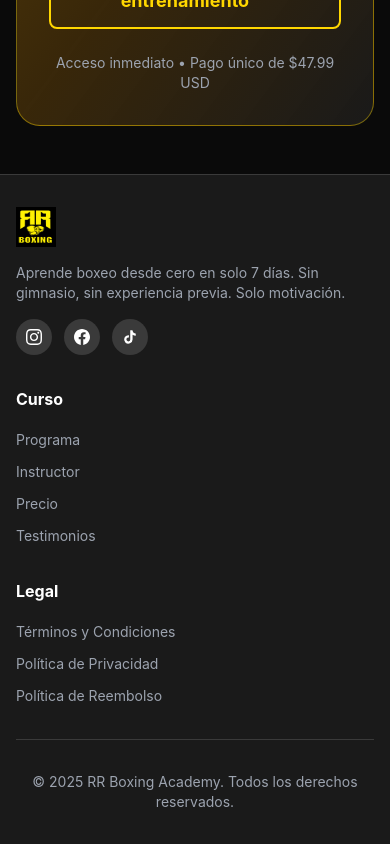
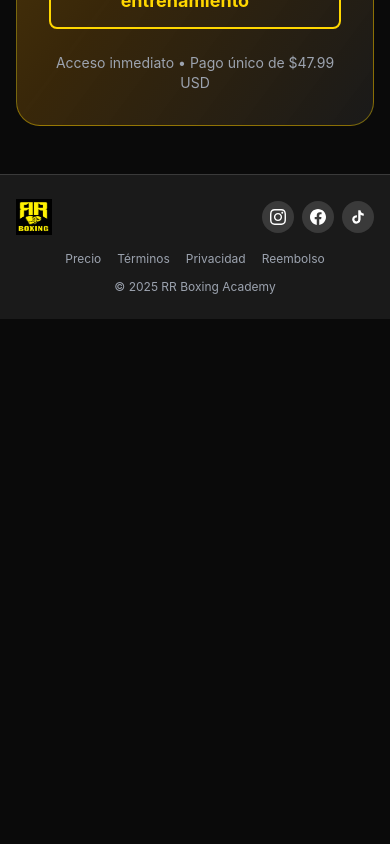
Before and after one commit to diegorf2607/RR-Boxing, a Next.js app: page / in a window 390 px wide. Shown: the part 6755-7599 px from the top of the page. After the commit the page ends 7074 px from the top, so only its background shows below. Built offline with nearby package versions, Linux system fonts and the light colour scheme.

Commit message:
style: compact footer for mobile

```diff
--- a/components/Footer.tsx
+++ b/components/Footer.tsx
@@ -3,12 +3,54 @@ import Image from 'next/image'
 
 export default function Footer() {
   return (
-    <footer className="bg-dark-100 border-t border-dark-300 py-8 md:py-12">
+    <footer className="bg-dark-100 border-t border-dark-300 py-6 md:py-12">
       <div className="container mx-auto px-4">
-        <div className="grid grid-cols-1 md:grid-cols-4 gap-8 mb-8">
+        {/* Mobile: Simple compact footer */}
+        <div className="md:hidden">
+          <div className="flex items-center justify-between mb-4">
+            <Image
+              src="/rr-boxing-logo.png"
+              alt="RR Boxing"
+              width={36}
+              height={36}
+              className="w-9 h-9"
+            />
+            {/* Social Icons */}
+            <div className="flex gap-2">
+              <Link href="https://instagram.com/rrboxingperu" target="_blank" className="w-8 h-8 bg-dark-300 rounded-full flex items-center justify-center">
+                <svg className="w-4 h-4" viewBox="0 0 24 24" fill="currentColor">
+                  <path d="M12 2.163c3.204 0 3.584.012 4.85.07 3.252.148 4.771 1.691 4.919 4.919.058 1.265.069 1.645.069 4.849 0 3.205-.012 3.584-.069 4.849-.149 3.225-1.664 4.771-4.919 4.919-1.266.058-1.644.07-4.85.07-3.204 0-3.584-.012-4.849-.07-3.26-.149-4.771-1.699-4.919-4.92-.058-1.265-.07-1.644-.07-4.849 0-3.204.013-3.583.07-4.849.149-3.227 1.664-4.771 4.919-4.919 1.266-.057 1.645-.069 4.849-.069zm0-2.163c-3.259 0-3.667.014-4.947.072-4.358.2-6.78 2.618-6.98 6.98-.059 1.281-.073 1.689-.073 4.948 0 3.259.014 3.668.072 4.948.2 4.358 2.618 6.78 6.98 6.98 1.281.058 1.689.072 4.948.072 3.259 0 3.668-.014 4.948-.072 4.354-.2 6.782-2.618 6.979-6.98.059-1.28.073-1.689.073-4.948 0-3.259-.014-3.667-.072-4.947-.196-4.354-2.617-6.78-6.979-6.98-1.281-.059-1.69-.073-4.949-.073zm0 5.838c-3.403 0-6.162 2.759-6.162 6.162s2.759 6.163 6.162 6.163 6.162-2.759 6.162-6.163c0-3.403-2.759-6.162-6.162-6.162zm0 10.162c-2.209 0-4-1.79-4-4 0-2.209 1.791-4 4-4s4 1.791 4 4c0 2.21-1.791 4-4 4zm6.406-11.845c-.796 0-1.441.645-1.441 1.44s.645 1.44 1.441 1.44c.795 0 1.439-.645 1.439-1.44s-.644-1.44-1.439-1.44z" />
+                </svg>
+              </Link>
+              <Link href="https://facebook.com/rrboxingperu" target="_blank" className="w-8 h-8 bg-dark-300 rounded-full flex items-center justify-center">
+                <svg className="w-4 h-4" viewBox="0 0 24 24" fill="currentColor">
+                  <path d="M24 12.073c0-6.627-5.373-12-12-12s-12 5.373-12 12c0 5.99 4.388 10.954 10.125 11.854v-8.385H7.078v-3.47h3.047V9.43c0-3.007 1.792-4.669 4.533-4.669 1.312 0 2.686.235 2.686.235v2.953H15.83c-1.491 0-1.956.925-1.956 1.874v2.25h3.328l-.532 3.47h-2.796v8.385C19.612 23.027 24 18.062 24 12.073z" />
+                </svg>
+              </Link>
+              <Link href="https://tiktok.com/@rrboxingperu" target="_blank" className="w-8 h-8 bg-dark-300 rounded-full flex items-center justify-center">
+                <svg className="w-4 h-4" viewBox="0 0 24 24" fill="currentColor">
+                  <path d="M19.59 6.69a4.83 4.83 0 01-3.77-4.25V2h-3.45v13.67a2.89 2.89 0 01-5.2 1.74 2.89 2.89 0 012.31-4.64 2.93 2.93 0 01.88.13V9.4a6.84 6.84 0 00-1-.05A6.33 6.33 0 005 20.1a6.34 6.34 0 0010.86-4.43v-7a8.16 8.16 0 004.77 1.52v-3.4a4.85 4.85 0 01-1-.1z" />
+                </svg>
+              </Link>
+            </div>
+          </div>
+          {/* Links in row */}
+          <div className="flex flex-wrap justify-center gap-x-4 gap-y-1 text-xs text-neutral mb-3">
+            <Link href="#pricing" className="hover:text-accent">Precio</Link>
+            <Link href="/terminos" className="hover:text-accent">Términos</Link>
+            <Link href="/privacidad" className="hover:text-accent">Privacidad</Link>
+            <Link href="/reembolso" className="hover:text-accent">Reembolso</Link>
+          </div>
+          <p className="text-center text-neutral text-xs">
+            © 2025 RR Boxing Academy
+          </p>
+        </div>
+
+        {/* Desktop: Full footer */}
+        <div className="hidden md:block">
+          <div className="grid grid-cols-4 gap-8 mb-8">
             {/* Logo & Tagline */}
-          <div className="md:col-span-1">
-            {/* Logo */}
+            <div>
               <div className="flex items-center gap-2 mb-4">
                 <Image
                   src="/rr-boxing-logo.png"
@@ -21,31 +63,18 @@ export default function Footer() {
               <p className="text-neutral text-sm mb-4">
                 Aprende boxeo desde cero en solo 7 días. Sin gimnasio, sin experiencia previa. Solo motivación.
               </p>
-            {/* Social Icons */}
               <div className="flex gap-3">
-              <Link
-                href="https://instagram.com/rrboxingperu"
-                target="_blank"
-                className="w-9 h-9 bg-dark-300 hover:bg-accent hover:text-dark rounded-full flex items-center justify-center transition-colors"
-              >
+                <Link href="https://instagram.com/rrboxingperu" target="_blank" className="w-9 h-9 bg-dark-300 hover:bg-accent hover:text-dark rounded-full flex items-center justify-center transition-colors">
                   <svg className="w-4 h-4" viewBox="0 0 24 24" fill="currentColor">
                     <path d="M12 2.163c3.204 0 3.584.012 4.85.07 3.252.148 4.771 1.691 4.919 4.919.058 1.265.069 1.645.069 4.849 0 3.205-.012 3.584-.069 4.849-.149 3.225-1.664 4.771-4.919 4.919-1.266.058-1.644.07-4.85.07-3.204 0-3.584-.012-4.849-.07-3.26-.149-4.771-1.699-4.919-4.92-.058-1.265-.07-1.644-.07-4.849 0-3.204.013-3.583.07-4.849.149-3.227 1.664-4.771 4.919-4.919 1.266-.057 1.645-.069 4.849-.069zm0-2.163c-3.259 0-3.667.014-4.947.072-4.358.2-6.78 2.618-6.98 6.98-.059 1.281-.073 1.689-.073 4.948 0 3.259.014 3.668.072 4.948.2 4.358 2.618 6.78 6.98 6.98 1.281.058 1.689.072 4.948.072 3.259 0 3.668-.014 4.948-.072 4.354-.2 6.782-2.618 6.979-6.98.059-1.28.073-1.689.073-4.948 0-3.259-.014-3.667-.072-4.947-.196-4.354-2.617-6.78-6.979-6.98-1.281-.059-1.69-.073-4.949-.073zm0 5.838c-3.403 0-6.162 2.759-6.162 6.162s2.759 6.163 6.162 6.163 6.162-2.759 6.162-6.163c0-3.403-2.759-6.162-6.162-6.162zm0 10.162c-2.209 0-4-1.79-4-4 0-2.209 1.791-4 4-4s4 1.791 4 4c0 2.21-1.791 4-4 4zm6.406-11.845c-.796 0-1.441.645-1.441 1.44s.645 1.44 1.441 1.44c.795 0 1.439-.645 1.439-1.44s-.644-1.44-1.439-1.44z" />
                   </svg>
                 </Link>
-              <Link
-                href="https://facebook.com/rrboxingperu"
-                target="_blank"
-                className="w-9 h-9 bg-dark-300 hover:bg-accent hover:text-dark rounded-full flex items-center justify-center transition-colors"
-              >
+                <Link href="https://facebook.com/rrboxingperu" target="_blank" className="w-9 h-9 bg-dark-300 hover:bg-accent hover:text-dark rounded-full flex items-center justify-center transition-colors">
                   <svg className="w-4 h-4" viewBox="0 0 24 24" fill="currentColor">
                     <path d="M24 12.073c0-6.627-5.373-12-12-12s-12 5.373-12 12c0 5.99 4.388 10.954 10.125 11.854v-8.385H7.078v-3.47h3.047V9.43c0-3.007 1.792-4.669 4.533-4.669 1.312 0 2.686.235 2.686.235v2.953H15.83c-1.491 0-1.956.925-1.956 1.874v2.25h3.328l-.532 3.47h-2.796v8.385C19.612 23.027 24 18.062 24 12.073z" />
                   </svg>
                 </Link>
-              <Link
-                href="https://tiktok.com/@rrboxingperu"
-                target="_blank"
-                className="w-9 h-9 bg-dark-300 hover:bg-accent hover:text-dark rounded-full flex items-center justify-center transition-colors"
-              >
+                <Link href="https://tiktok.com/@rrboxingperu" target="_blank" className="w-9 h-9 bg-dark-300 hover:bg-accent hover:text-dark rounded-full flex items-center justify-center transition-colors">
                   <svg className="w-4 h-4" viewBox="0 0 24 24" fill="currentColor">
                     <path d="M19.59 6.69a4.83 4.83 0 01-3.77-4.25V2h-3.45v13.67a2.89 2.89 0 01-5.2 1.74 2.89 2.89 0 012.31-4.64 2.93 2.93 0 01.88.13V9.4a6.84 6.84 0 00-1-.05A6.33 6.33 0 005 20.1a6.34 6.34 0 0010.86-4.43v-7a8.16 8.16 0 004.77 1.52v-3.4a4.85 4.85 0 01-1-.1z" />
                   </svg>
@@ -53,33 +82,16 @@ export default function Footer() {
               </div>
             </div>
 
-          {/* Empty spacer for alignment */}
-          <div className="hidden md:block"></div>
+            <div></div>
 
             {/* Curso Links */}
             <div>
               <h4 className="font-bold text-white mb-4">Curso</h4>
               <ul className="space-y-2">
-              <li>
-                <Link href="#video" className="text-neutral hover:text-accent transition-colors text-sm">
-                  Programa
-                </Link>
-              </li>
-              <li>
-                <Link href="#social" className="text-neutral hover:text-accent transition-colors text-sm">
-                  Instructor
-                </Link>
-              </li>
-              <li>
-                <Link href="#pricing" className="text-neutral hover:text-accent transition-colors text-sm">
-                  Precio
-                </Link>
-              </li>
-              <li>
-                <Link href="#testimonials" className="text-neutral hover:text-accent transition-colors text-sm">
-                  Testimonios
-                </Link>
-              </li>
+                <li><Link href="#video" className="text-neutral hover:text-accent transition-colors text-sm">Programa</Link></li>
+                <li><Link href="#social" className="text-neutral hover:text-accent transition-colors text-sm">Instructor</Link></li>
+                <li><Link href="#pricing" className="text-neutral hover:text-accent transition-colors text-sm">Precio</Link></li>
+                <li><Link href="#testimonials" className="text-neutral hover:text-accent transition-colors text-sm">Testimonios</Link></li>
               </ul>
             </div>
 
@@ -87,21 +99,9 @@ export default function Footer() {
             <div>
               <h4 className="font-bold text-white mb-4">Legal</h4>
               <ul className="space-y-2">
-              <li>
-                <Link href="/terminos" className="text-neutral hover:text-accent transition-colors text-sm">
-                  Términos y Condiciones
-                </Link>
-              </li>
-              <li>
-                <Link href="/privacidad" className="text-neutral hover:text-accent transition-colors text-sm">
-                  Política de Privacidad
-                </Link>
-              </li>
-              <li>
-                <Link href="/reembolso" className="text-neutral hover:text-accent transition-colors text-sm">
-                  Política de Reembolso
-                </Link>
-              </li>
+                <li><Link href="/terminos" className="text-neutral hover:text-accent transition-colors text-sm">Términos y Condiciones</Link></li>
+                <li><Link href="/privacidad" className="text-neutral hover:text-accent transition-colors text-sm">Política de Privacidad</Link></li>
+                <li><Link href="/reembolso" className="text-neutral hover:text-accent transition-colors text-sm">Política de Reembolso</Link></li>
               </ul>
             </div>
           </div>
@@ -113,6 +113,7 @@ export default function Footer() {
             </p>
           </div>
         </div>
+      </div>
     </footer>
   )
 }
```
Lines whose indentation alone changed are shown as unchanged.
